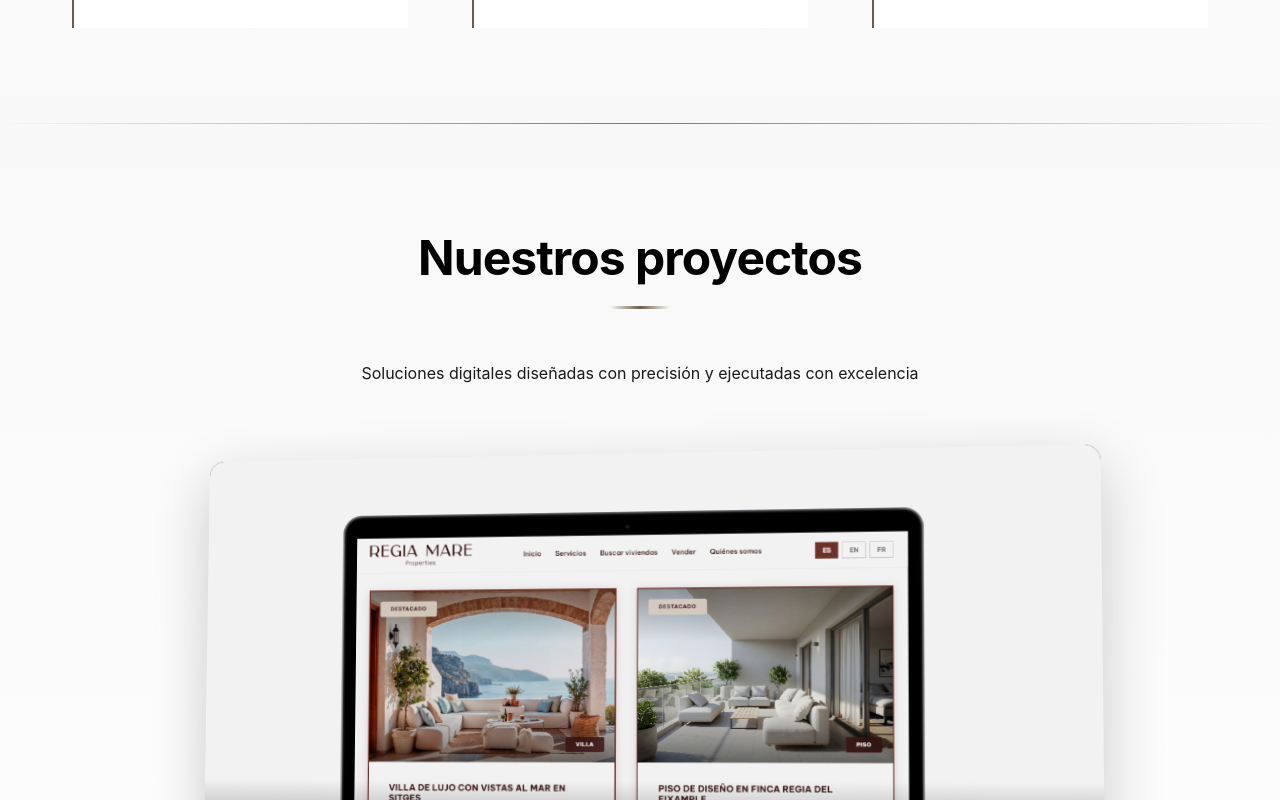
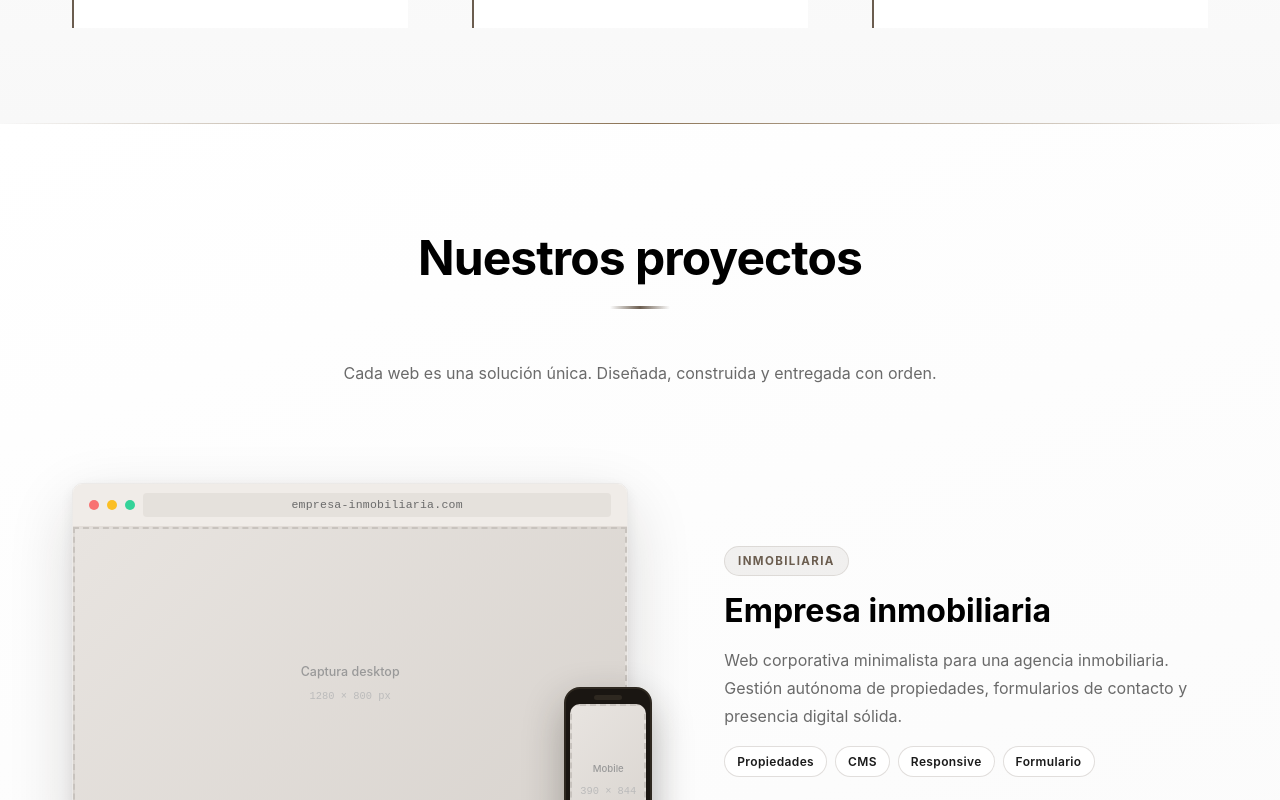
Before and after one commit to AnViKkFR7/moira_ordo, a React (Vite) app: page / in a window 1280 px wide. Shown: the part 2000-2800 px from the top of the page. Built offline with nearby package versions, Linux system fonts and the light colour scheme.

Commit message:
disseny els nostres proyectes

```diff
--- a/src/App.css
+++ b/src/App.css
@@ -1007,11 +1007,10 @@ body {
   line-height: 1.7;
 }
 
-/* Projects Carousel Section */
+/* Projects Section */
 .projects-section {
-  padding: var(--spacing-xl) 0;
-  background: linear-gradient(to bottom, var(--color-bg-alt) 0%, var(--color-bg) 100%);
-  perspective: 1500px;
+  padding: var(--spacing-xl) 0 calc(var(--spacing-xl) * 1.5);
+  background: linear-gradient(160deg, var(--color-bg) 0%, var(--color-bg-alt) 100%);
   overflow: hidden;
 }
 
@@ -1033,175 +1032,282 @@ body {
 
 .projects-section .section-subtitle {
   text-align: center;
-  margin-bottom: var(--spacing-sm);
-}
-
-.carousel {
-  margin-top: var(--spacing-lg);
+  margin-bottom: var(--spacing-xl);
+  color: var(--color-text-light);
+}
+
+/* Grid */
+.projects-grid {
+  display: flex;
+  flex-direction: column;
+  gap: 6rem;
+}
+
+/* Card */
+.project-card {
+  display: grid;
+  grid-template-columns: 1.15fr 1fr;
+  gap: var(--spacing-xl);
+  align-items: center;
+  opacity: 0;
+  animation: fadeInUp 0.7s forwards;
+}
+
+.project-card--0 { animation-delay: 0.1s; }
+.project-card--1 { animation-delay: 0.2s; grid-template-columns: 1fr 1.15fr; }
+.project-card--2 { animation-delay: 0.3s; }
+
+.project-card--1 .project-mockup { order: 2; }
+.project-card--1 .project-info   { order: 1; }
+
+/* Mockup */
+.project-mockup {
   position: relative;
 }
 
-.carousel-container {
-  position: relative;
-  width: 100%;
-  max-width: 900px;
-  margin: 0 auto;
+/* Browser frame */
+.project-browser {
+  border-radius: 10px;
   overflow: hidden;
-  border-radius: 16px;
-  box-shadow: 0 20px 60px rgba(0, 0, 0, 0.2);
-  transform: perspective(1200px) rotateY(-5deg) rotateX(2deg);
-  transition: var(--transition-slow);
-}
-
-.carousel-container:hover {
-  transform: perspective(1200px) rotateY(0deg) rotateX(0deg) scale(1.02);
-  box-shadow: 0 30px 80px rgba(0, 0, 0, 0.25);
-}
-
-.carousel-track {
-  display: flex;
-  transition: transform 0.8s cubic-bezier(0.4, 0, 0.2, 1);
-}
-
-.carousel-slide {
-  min-width: 100%;
-  position: relative;
-}
-
-.project-image {
-  position: relative;
-  width: 100%;
-  height: 550px;
+  box-shadow: 0 24px 64px rgba(30, 25, 20, 0.16), 0 4px 16px rgba(30, 25, 20, 0.08);
+  border: 1px solid rgba(107, 93, 79, 0.12);
+  transition: transform 0.4s ease, box-shadow 0.4s ease;
+}
+
+.project-card:hover .project-browser {
+  transform: translateY(-6px);
+  box-shadow: 0 36px 80px rgba(30, 25, 20, 0.2), 0 6px 20px rgba(30, 25, 20, 0.1);
+}
+
+.browser-bar {
+  background: #f0ece8;
+  padding: 0.55rem 1rem;
+  display: flex;
+  align-items: center;
+  gap: 0.5rem;
+  border-bottom: 1px solid rgba(107, 93, 79, 0.1);
+}
+
+.browser-dot {
+  width: 10px;
+  height: 10px;
+  border-radius: 50%;
+  background: rgba(107, 93, 79, 0.25);
+  flex-shrink: 0;
+}
+.browser-dot:nth-child(1) { background: #f87171; }
+.browser-dot:nth-child(2) { background: #fbbf24; }
+.browser-dot:nth-child(3) { background: #34d399; }
+
+.browser-url {
+  flex: 1;
+  background: rgba(107, 93, 79, 0.08);
+  border-radius: 4px;
+  font-size: 0.72rem;
+  color: var(--color-text-light);
+  padding: 0.2rem 0.6rem;
+  text-align: center;
+  font-family: monospace;
+  letter-spacing: 0.02em;
+}
+
+.browser-screen {
+  aspect-ratio: 16 / 9;
   overflow: hidden;
-  background-color: var(--color-bg-dark);
-}
-
-.project-image img {
+  background: #e8e4e0;
+}
+
+.browser-screen img {
   width: 100%;
   height: 100%;
   object-fit: cover;
   display: block;
-  transition: var(--transition-slow);
-  filter: brightness(0.95);
-}
-
-.carousel-slide:hover .project-image img {
-  transform: scale(1.08);
-  filter: brightness(1);
-}
-
-.project-overlay {
+  transition: transform 0.6s ease;
+}
+
+.project-card:hover .browser-screen img {
+  transform: scale(1.04);
+}
+
+/* Mobile mockup */
+.project-mobile {
   position: absolute;
-  bottom: 0;
-  left: 0;
-  right: 0;
-  padding: var(--spacing-lg) var(--spacing-xl);
-  background: linear-gradient(to top, rgba(0, 0, 0, 0.95) 0%, rgba(0, 0, 0, 0.8) 40%, rgba(0, 0, 0, 0.4) 70%, transparent 100%);
-  color: white;
-  transform: translateY(0);
-  opacity: 1;
-  transition: var(--transition);
-}
-
-.project-overlay h3 {
-  font-size: 2rem;
-  margin-bottom: 0.75rem;
-  font-weight: 600;
-  letter-spacing: -0.02em;
-}
-
-.project-overlay p {
-  font-size: 1.125rem;
-  opacity: 0.95;
-  margin: 0;
-  font-weight: 300;
-}
-
-.carousel-btn {
-  position: absolute;
-  top: 50%;
-  transform: translateY(-50%);
-  background: linear-gradient(135deg, rgba(255, 255, 255, 0.95) 0%, rgba(255, 255, 255, 0.9) 100%);
-  backdrop-filter: blur(10px);
-  color: var(--color-primary);
-  border: 1px solid rgba(255, 255, 255, 0.3);
-  width: 60px;
-  height: 60px;
-  border-radius: 50%;
-  font-size: 2.5rem;
-  cursor: pointer;
-  transition: var(--transition);
-  z-index: 10;
-  display: flex;
+  bottom: -28px;
+  right: -24px;
+  width: 88px;
+  background: #1a1612;
+  border-radius: 16px;
+  padding: 6px 4px 10px;
+  box-shadow: 0 16px 40px rgba(30, 25, 20, 0.3);
+  border: 2px solid #2e2820;
+  transition: transform 0.4s ease;
+}
+
+.project-card--1 .project-mobile {
+  right: auto;
+  left: -24px;
+}
+
+.project-card:hover .project-mobile {
+  transform: translateY(-4px) rotate(1deg);
+}
+
+.mobile-notch {
+  width: 28px;
+  height: 5px;
+  background: #2e2820;
+  border-radius: 3px;
+  margin: 0 auto 4px;
+}
+
+.mobile-screen {
+  aspect-ratio: 9 / 18;
+  border-radius: 10px;
+  overflow: hidden;
+  background: #d4cfc9;
+}
+
+.mobile-screen img {
+  width: 100%;
+  height: 100%;
+  object-fit: cover;
+  display: block;
+}
+
+/* Placeholder states */
+.screen-placeholder {
+  width: 100%;
+  height: 100%;
+  display: flex;
+  flex-direction: column;
   align-items: center;
   justify-content: center;
-  line-height: 1;
+  gap: 0.4rem;
+  background: linear-gradient(135deg, #e8e4e0 0%, #d8d3ce 100%);
+  color: #999;
+  font-size: 0.78rem;
+  font-weight: 500;
+  text-align: center;
+  padding: 1rem;
+  border: 2px dashed #c8c3be;
+}
+
+.screen-placeholder--mobile {
+  font-size: 0.6rem;
+  padding: 0.5rem 0.25rem;
+}
+
+.placeholder-hint {
+  font-size: 0.65rem;
+  color: #bbb;
+  font-family: monospace;
+}
+
+/* Project info */
+.project-info {
+  display: flex;
+  flex-direction: column;
+  gap: 1rem;
+}
+
+.project-category {
+  display: inline-block;
+  font-size: 0.72rem;
+  font-weight: 700;
+  text-transform: uppercase;
+  letter-spacing: 0.12em;
+  color: var(--color-accent);
+  background: rgba(107, 93, 79, 0.08);
+  padding: 0.3rem 0.8rem;
+  border-radius: 20px;
+  border: 1px solid rgba(107, 93, 79, 0.15);
+  width: fit-content;
+}
+
+.project-title {
+  font-size: 2rem;
+  font-weight: 700;
+  color: var(--color-primary);
+  line-height: 1.2;
+  margin: 0;
+}
+
+.project-desc {
+  font-size: 1rem;
+  color: var(--color-text-light);
+  line-height: 1.75;
+  margin: 0;
+}
+
+.project-tags {
+  list-style: none;
+  display: flex;
+  flex-wrap: wrap;
+  gap: 0.5rem;
+  margin: 0;
   padding: 0;
-  opacity: 0;
-  box-shadow: 0 8px 24px rgba(0, 0, 0, 0.2);
-}
-
-.carousel-container:hover .carousel-btn {
-  opacity: 1;
-}
-
-.carousel-btn:hover {
-  background: white;
-  transform: translateY(-50%) scale(1.15);
-  box-shadow: 0 12px 32px rgba(0, 0, 0, 0.25);
-  border-color: var(--color-accent);
-}
-
-.carousel-btn-prev {
-  left: 30px;
-}
-
-.carousel-btn-next {
-  right: 30px;
-}
-
-.carousel-dots {
-  display: flex;
-  justify-content: center;
-  gap: 16px;
-  margin-top: var(--spacing-lg);
-}
-
-.carousel-dot {
-  width: 12px;
-  height: 12px;
-  border-radius: 50%;
-  border: 2px solid var(--color-text);
-  background-color: transparent;
-  cursor: pointer;
-  transition: var(--transition);
-  padding: 0;
-  position: relative;
-}
-
-.carousel-dot::after {
-  content: '';
-  position: absolute;
-  top: 50%;
-  left: 50%;
-  transform: translate(-50%, -50%);
-  width: 0;
-  height: 0;
-  border-radius: 50%;
-  background-color: var(--color-accent);
-  transition: var(--transition);
-}
-
-.carousel-dot:hover {
-  border-color: var(--color-accent);
-  transform: scale(1.3);
-}
-
-.carousel-dot.active {
-  border-color: var(--color-accent);
-  background-color: var(--color-accent);
-  transform: scale(1.4);
-  box-shadow: 0 0 0 4px rgba(107, 93, 79, 0.2);
+}
+
+.project-tags li {
+  font-size: 0.75rem;
+  font-weight: 600;
+  color: var(--color-text);
+  background: var(--color-bg);
+  border: 1px solid rgba(107, 93, 79, 0.2);
+  padding: 0.3rem 0.75rem;
+  border-radius: 20px;
+  letter-spacing: 0.03em;
+}
+
+.project-visit {
+  display: inline-flex;
+  align-items: center;
+  gap: 0.4rem;
+  font-size: 0.9rem;
+  font-weight: 600;
+  color: var(--color-primary);
+  text-decoration: none;
+  border-bottom: 2px solid var(--color-accent);
+  padding-bottom: 2px;
+  width: fit-content;
+  transition: gap 0.2s ease, color 0.2s ease;
+}
+
+.project-visit:hover {
+  gap: 0.7rem;
+  color: var(--color-accent);
+}
+
+/* Responsive */
+@media (max-width: 900px) {
+  .project-card,
+  .project-card--1 {
+    grid-template-columns: 1fr;
+  }
+
+  .project-card--1 .project-mockup { order: 1; }
+  .project-card--1 .project-info   { order: 2; }
+
+  .project-card--1 .project-mobile {
+    right: -24px;
+    left: auto;
+  }
+
+  .project-title {
+    font-size: 1.6rem;
+  }
+}
+
+@media (max-width: 480px) {
+  .projects-grid {
+    gap: 4rem;
+  }
+
+  .project-mobile {
+    width: 68px;
+    bottom: -20px;
+    right: -12px;
+  }
 }
 
 /* CTA Section */
--- a/src/i18n/translations.js
+++ b/src/i18n/translations.js
@@ -89,30 +89,39 @@ export const translations = {
       },
       projectsSection: {
         title: 'Nuestros proyectos',
-        subtitle: 'Soluciones digitales diseñadas con precisión y ejecutadas con excelencia',
-        prevAria: 'Anterior',
-        nextAria: 'Siguiente',
-        goToAria: 'Ir a proyecto {index}'
+        subtitle: 'Cada web es una solución única. Diseñada, construida y entregada con orden.',
+        visitLabel: 'Ver proyecto ↗'
       },
       projects: [
         {
           id: 1,
-          image: '/Captura de pantalla 2026-02-07 113628.png',
+          category: 'Inmobiliaria',
           title: 'Empresa inmobiliaria',
-          description: 'Web corporativa minimalista'
+          description: 'Web corporativa minimalista para una agencia inmobiliaria. Gestión autónoma de propiedades, formularios de contacto y presencia digital sólida.',
+          tags: ['Propiedades', 'CMS', 'Responsive', 'Formulario'],
+          imgDesktop: '/project-inmobiliaria-desktop.png',
+          imgMobile: '/project-inmobiliaria-mobile.png',
+          url: '#'
         },
         {
           id: 2,
-          image: '/Captura de pantalla 2026-02-07 113822.png',
-          title: 'Propiedades destacadas',
-          description:
-            'Propiedades exclusivas en las mejores zonas de Barcelona y la Costa Dorada'
+          category: 'Reformas',
+          title: 'Empresa de reformas',
+          description: 'Sitio profesional para empresa de reformas y construcción. Portfolio de trabajos, servicios detallados y captación de clientes potenciales.',
+          tags: ['Portfolio', 'Servicios', 'SEO', 'Contacto'],
+          imgDesktop: '/project-reformas-desktop.png',
+          imgMobile: '/project-reformas-mobile.png',
+          url: '#'
         },
         {
           id: 3,
-          image: '/Captura de pantalla 2026-02-07 113909.png',
-          title: 'Adaptada a móviles',
-          description: 'Responsive'
+          category: 'Entretenimiento',
+          title: 'Bingo Musical',
+          description: 'Aplicación web interactiva para jugar al bingo con canciones. Dinámica, divertida y lista para usar en eventos, fiestas y celebraciones.',
+          tags: ['Juego interactivo', 'Tiempo real', 'Eventos', 'Música'],
+          imgDesktop: '/project-bingo-desktop.png',
+          imgMobile: '/project-bingo-mobile.png',
+          url: '#'
         }
       ],
       cta: {
@@ -672,29 +681,39 @@ export const translations = {
       },
       projectsSection: {
         title: 'Our projects',
-        subtitle: 'Digital solutions designed with precision and executed with excellence',
-        prevAria: 'Previous',
-        nextAria: 'Next',
-        goToAria: 'Go to project {index}'
+        subtitle: 'Every website is a unique solution. Designed, built and delivered with order.',
+        visitLabel: 'View project ↗'
       },
       projects: [
         {
           id: 1,
-          image: '/Captura de pantalla 2026-02-07 113628.png',
+          category: 'Real Estate',
           title: 'Real estate company',
-          description: 'Minimal corporate website'
+          description: 'Minimalist corporate website for a real estate agency. Autonomous property management, contact forms and solid digital presence.',
+          tags: ['Properties', 'CMS', 'Responsive', 'Form'],
+          imgDesktop: '/project-inmobiliaria-desktop.png',
+          imgMobile: '/project-inmobiliaria-mobile.png',
+          url: '#'
         },
         {
           id: 2,
-          image: '/Captura de pantalla 2026-02-07 113822.png',
-          title: 'Featured properties',
-          description: 'Exclusive properties in the best areas of Barcelona and Costa Dorada'
+          category: 'Construction',
+          title: 'Renovation company',
+          description: 'Professional site for a construction and renovation company. Work portfolio, detailed services and lead generation.',
+          tags: ['Portfolio', 'Services', 'SEO', 'Contact'],
+          imgDesktop: '/project-reformas-desktop.png',
+          imgMobile: '/project-reformas-mobile.png',
+          url: '#'
         },
         {
           id: 3,
-          image: '/Captura de pantalla 2026-02-07 113909.png',
-          title: 'Mobile-ready',
-          description: 'Responsive'
+          category: 'Entertainment',
+          title: 'Musical Bingo',
+          description: 'Interactive web app to play bingo with songs. Dynamic, fun and ready to use at events, parties and celebrations.',
+          tags: ['Interactive game', 'Real-time', 'Events', 'Music'],
+          imgDesktop: '/project-bingo-desktop.png',
+          imgMobile: '/project-bingo-mobile.png',
+          url: '#'
         }
       ],
       cta: {
@@ -1251,29 +1270,39 @@ export const translations = {
       },
       projectsSection: {
         title: 'Nos projets',
-        subtitle: 'Des solutions digitales concues avec precision et executees avec excellence',
-        prevAria: 'Precedent',
-        nextAria: 'Suivant',
-        goToAria: 'Aller au projet {index}'
+        subtitle: 'Chaque site est une solution unique. Conçue, construite et livrée avec ordre.',
+        visitLabel: 'Voir le projet ↗'
       },
       projects: [
         {
           id: 1,
-          image: '/Captura de pantalla 2026-02-07 113628.png',
-          title: 'Entreprise immobiliere',
-          description: 'Site corporate minimaliste'
+          category: 'Immobilier',
+          title: 'Agence immobilière',
+          description: 'Site corporate minimaliste pour une agence immobilière. Gestion autonome des biens, formulaires de contact et présence digitale solide.',
+          tags: ['Biens', 'CMS', 'Responsive', 'Formulaire'],
+          imgDesktop: '/project-inmobiliaria-desktop.png',
+          imgMobile: '/project-inmobiliaria-mobile.png',
+          url: '#'
         },
         {
           id: 2,
-          image: '/Captura de pantalla 2026-02-07 113822.png',
-          title: 'Biens en vedette',
-          description: 'Biens exclusifs dans les meilleures zones de Barcelone et de la Costa Dorada'
+          category: 'Construction',
+          title: 'Entreprise de rénovation',
+          description: 'Site professionnel pour une entreprise de rénovation. Portfolio de réalisations, services détaillés et génération de prospects.',
+          tags: ['Portfolio', 'Services', 'SEO', 'Contact'],
+          imgDesktop: '/project-reformas-desktop.png',
+          imgMobile: '/project-reformas-mobile.png',
+          url: '#'
         },
         {
           id: 3,
-          image: '/Captura de pantalla 2026-02-07 113909.png',
-          title: 'Adapte aux mobiles',
-          description: 'Responsive'
+          category: 'Divertissement',
+          title: 'Bingo Musical',
+          description: 'Application web interactive pour jouer au bingo avec des chansons. Dynamique, amusante et prête à l\'emploi pour événements et fêtes.',
+          tags: ['Jeu interactif', 'Temps réel', 'Événements', 'Musique'],
+          imgDesktop: '/project-bingo-desktop.png',
+          imgMobile: '/project-bingo-mobile.png',
+          url: '#'
         }
       ],
       cta: {
--- a/src/pages/Home.jsx
+++ b/src/pages/Home.jsx
@@ -1,55 +1,16 @@
 import { Link } from 'react-router-dom'
-import { useState, useEffect } from 'react'
+import { useState } from 'react'
 import YoutubePopup from '../components/YoutubePopup'
 import { useLanguage } from '../i18n/LanguageContext'
 
 function Home() {
-  const [currentSlide, setCurrentSlide] = useState(0)
   const [showYoutube, setShowYoutube] = useState(false)
-  const [touchStart, setTouchStart] = useState(0)
-  const [touchEnd, setTouchEnd] = useState(0)
   const [activeNode, setActiveNode] = useState(null)
   const { t } = useLanguage()
 
   const projects = t('home.projects')
   const benefits = t('home.benefits.items')
 
-  const nextSlide = () => {
-    setCurrentSlide((prev) => (prev + 1) % projects.length)
-  }
-
-  const prevSlide = () => {
-    setCurrentSlide((prev) => (prev - 1 + projects.length) % projects.length)
-  }
-
-  const goToSlide = (index) => {
-    setCurrentSlide(index)
-  }
-
-  const handleTouchStart = (e) => {
-    setTouchStart(e.targetTouches[0].clientX)
-  }
-
-  const handleTouchMove = (e) => {
-    setTouchEnd(e.targetTouches[0].clientX)
-  }
-
-  const handleTouchEnd = () => {
-    if (touchStart - touchEnd > 75) {
-      nextSlide()
-    }
-    if (touchStart - touchEnd < -75) {
-      prevSlide()
-    }
-  }
-
-  // Auto-play carousel
-  useEffect(() => {
-    const timer = setInterval(() => {
-      nextSlide()
-    }, 5000)
-    return () => clearInterval(timer)
-  }, [currentSlide])
 
   return (
     <>
@@ -157,64 +118,68 @@ function Home() {
         </div>
       </section>
 
-      {/* Projects Carousel Section */}
+      {/* Projects Section */}
       <section className="projects-section">
         <div className="container">
           <h2 className="section-title">{t('home.projectsSection.title')}</h2>
-          <p className="section-subtitle">
-            {t('home.projectsSection.subtitle')}
-          </p>
+          <p className="section-subtitle">{t('home.projectsSection.subtitle')}</p>
 
-          <div className="carousel">
-            <div
-              className="carousel-container"
-              onTouchStart={handleTouchStart}
-              onTouchMove={handleTouchMove}
-              onTouchEnd={handleTouchEnd}
-            >
-              <div
-                className="carousel-track"
-                style={{ transform: `translateX(-${currentSlide * 100}%)` }}
-              >
-                {projects.map((project) => (
-                  <div key={project.id} className="carousel-slide">
-                    <div className="project-image">
-                      <img src={project.image} alt={project.title} />
-                      <div className="project-overlay">
-                        <h3>{project.title}</h3>
-                        <p>{project.description}</p>
-                      </div>
+          <div className="projects-grid">
+            {projects.map((project, i) => (
+              <article key={project.id} className={`project-card project-card--${i}`}>
+                {/* Mockup area */}
+                <div className="project-mockup">
+                  <div className="project-browser">
+                    <div className="browser-bar">
+                      <span className="browser-dot"></span>
+                      <span className="browser-dot"></span>
+                      <span className="browser-dot"></span>
+                      <span className="browser-url">{project.title.toLowerCase().replace(/ /g, '-')}.com</span>
+                    </div>
+                    <div className="browser-screen">
+                      {project.imgDesktop && !project.imgDesktop.includes('desktop.png') ? (
+                        <img src={project.imgDesktop} alt={`${project.title} desktop`} />
+                      ) : (
+                        <div className="screen-placeholder">
+                          <span>Captura desktop</span>
+                          <span className="placeholder-hint">1280 × 800 px</span>
+                        </div>
+                      )}
                     </div>
                   </div>
-                ))}
-              </div>
+                  <div className="project-mobile">
+                    <div className="mobile-notch"></div>
+                    <div className="mobile-screen">
+                      {project.imgMobile && !project.imgMobile.includes('mobile.png') ? (
+                        <img src={project.imgMobile} alt={`${project.title} mobile`} />
+                      ) : (
+                        <div className="screen-placeholder screen-placeholder--mobile">
+                          <span>Mobile</span>
+                          <span className="placeholder-hint">390 × 844</span>
+                        </div>
+                      )}
+                    </div>
+                  </div>
+                </div>
 
-              <button
-                className="carousel-btn carousel-btn-prev"
-                onClick={prevSlide}
-                aria-label={t('home.projectsSection.prevAria')}
-              >
-                ‹
-              </button>
-              <button
-                className="carousel-btn carousel-btn-next"
-                onClick={nextSlide}
-                aria-label={t('home.projectsSection.nextAria')}
-              >
-                ›
-              </button>
-            </div>
-
-            <div className="carousel-dots">
-              {projects.map((_, index) => (
-                <button
-                  key={index}
-                  className={`carousel-dot ${index === currentSlide ? 'active' : ''}`}
-                  onClick={() => goToSlide(index)}
-                  aria-label={t('home.projectsSection.goToAria', { index: index + 1 })}
-                />
-              ))}
-            </div>
+                {/* Info */}
+                <div className="project-info">
+                  <span className="project-category">{project.category}</span>
+                  <h3 className="project-title">{project.title}</h3>
+                  <p className="project-desc">{project.description}</p>
+                  <ul className="project-tags">
+                    {project.tags.map(tag => (
+                      <li key={tag}>{tag}</li>
+                    ))}
+                  </ul>
+                  {project.url && project.url !== '#' && (
+                    <a href={project.url} className="project-visit" target="_blank" rel="noopener noreferrer">
+                      {t('home.projectsSection.visitLabel')}
+                    </a>
+                  )}
+                </div>
+              </article>
+            ))}
           </div>
         </div>
       </section>
```
